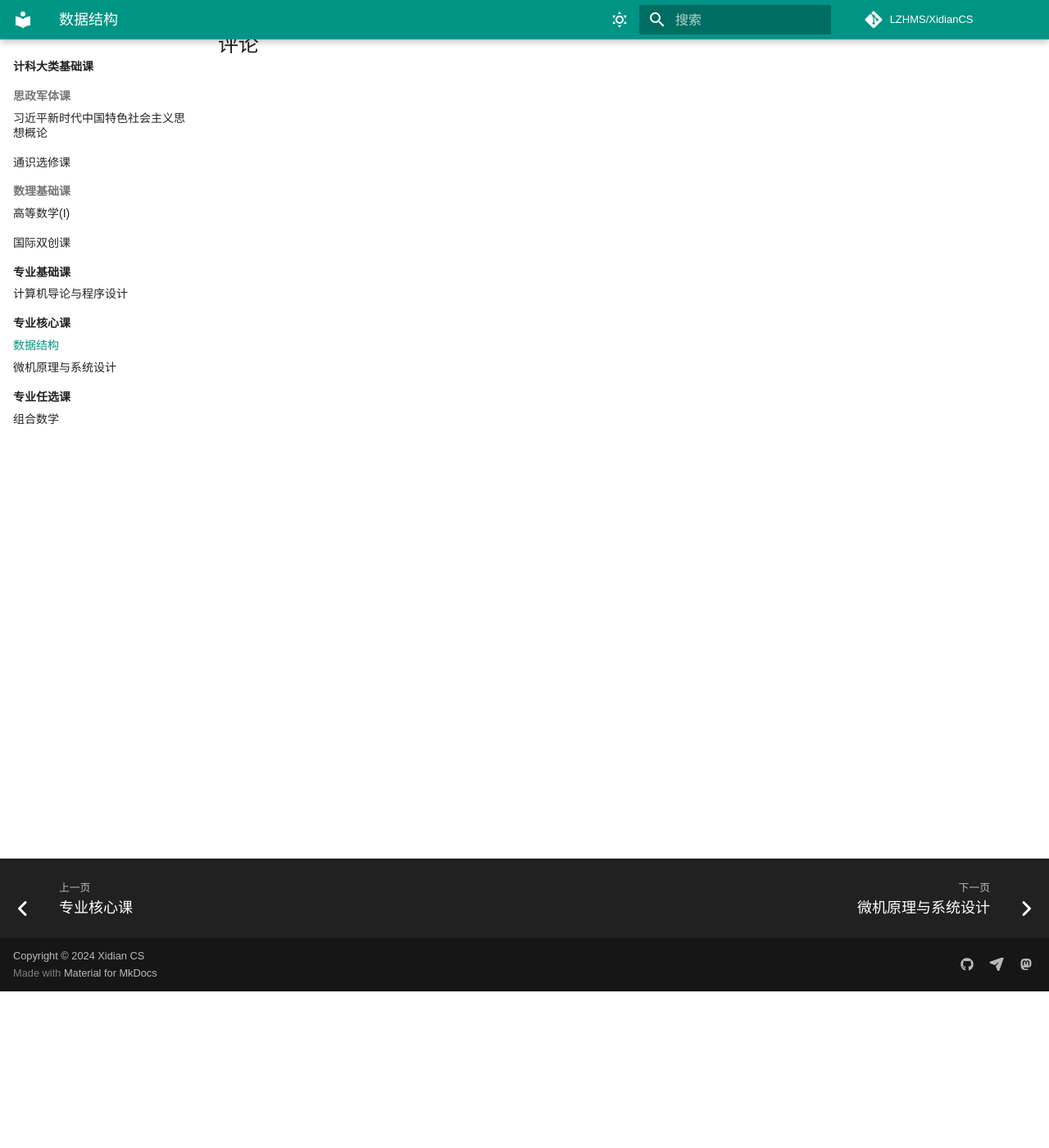
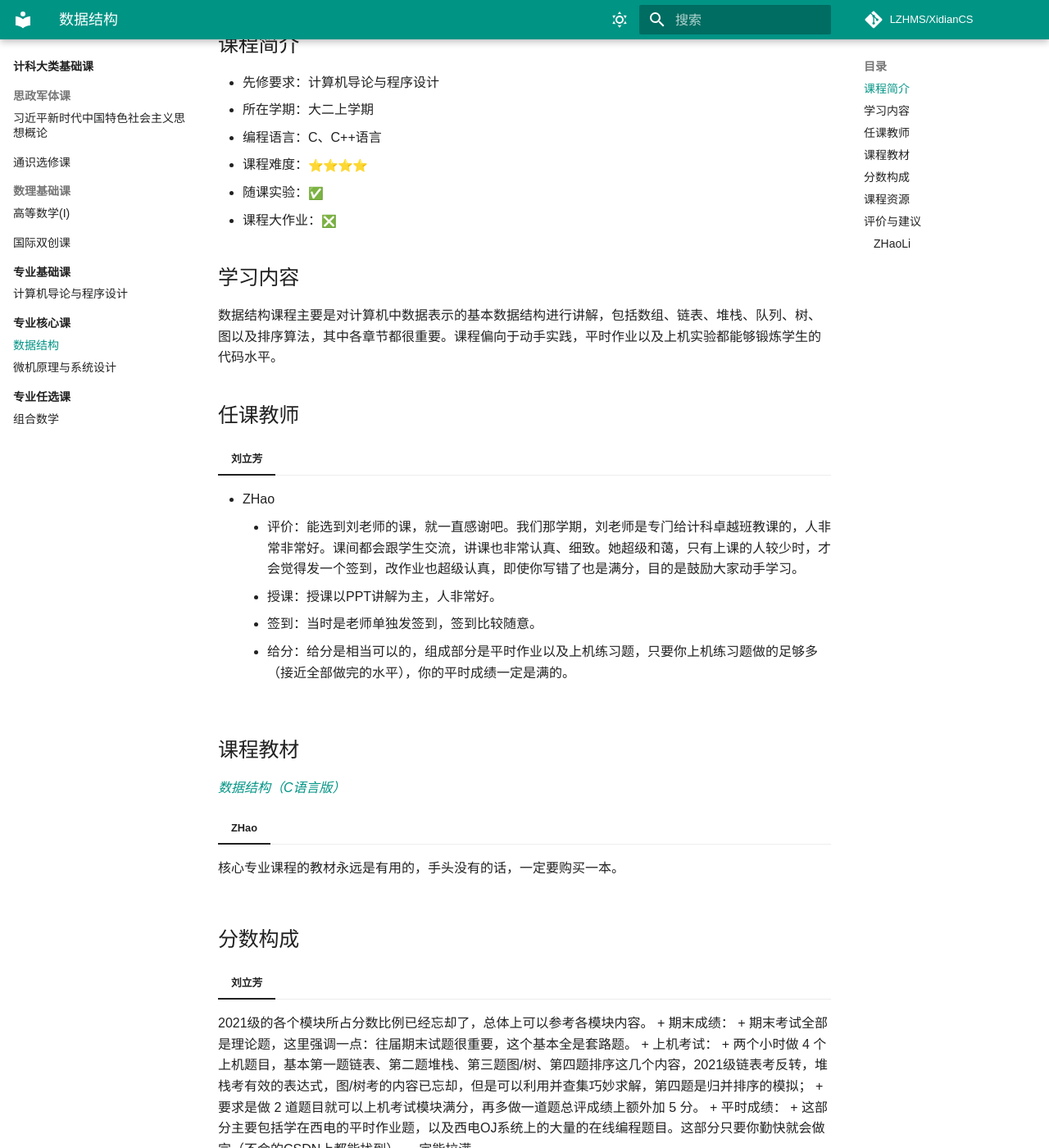
Before and after one commit to LZHMS/XidianCS, an MkDocs documentation site: the page built from docs/CSBasic/ProfCore/DataStructure.md, in a window 1280 px wide and 1400 px high, scrolled down 191 px. Shown: the whole window at 82% size. Built offline with MkDocs 1.6.1 and Material for MkDocs 9.7.7, drawn with Linux system fonts in a browser that asks for light colours; emoji names are drawn with the system emoji font; comment, search, counter and statistics services are not loaded; a style sheet for code colours, icons or effects is not loaded; some of the changed text lies outside the part shown.

Commit message:
update DataStructure

```diff
--- a/docs/CSBasic/ProfCore/DataStructure.md
+++ b/docs/CSBasic/ProfCore/DataStructure.md
@@ -1,4 +1,54 @@
 ---
 comments: true
+contributors: LZHMS
 ---
 # 数据结构
+
+## 课程简介
++ 先修要求：计算机导论与程序设计
++ 所在学期：大二上学期
++ 编程语言：C、C++语言
++ 课程难度：:star::star::star::star:
++ 随课实验：:white_check_mark:
++ 课程大作业：:negative_squared_cross_mark:
+
+## 学习内容
+数据结构课程主要是对计算机中数据表示的基本数据结构进行讲解，包括数组、链表、堆栈、队列、树、图以及排序算法，其中各章节都很重要。课程偏向于动手实践，平时作业以及上机实验都能够锻炼学生的代码水平。
+
+## 任课教师
+
+=== "刘立芳"
+    + ZHao
+        + 评价：能选到刘老师的课，就一直感谢吧。我们那学期，刘老师是专门给计科卓越班教课的，人非常非常好。课间都会跟学生交流，讲课也非常认真、细致。她超级和蔼，只有上课的人较少时，才会觉得发一个签到，改作业也超级认真，即使你写错了也是满分，目的是鼓励大家动手学习。
+        + 授课：授课以PPT讲解为主，人非常好。
+        + 签到：当时是老师单独发签到，签到比较随意。
+        + 给分：给分是相当可以的，组成部分是平时作业以及上机练习题，只要你上机练习题做的足够多（接近全部做完的水平），你的平时成绩一定是满的。
+
+## 课程教材
+
+[*数据结构（C语言版）*](http://www.tup.tsinghua.edu.cn/bookscenter/book_00236807.html)
+
+=== "ZHao"
+
+    核心专业课程的教材永远是有用的，手头没有的话，一定要购买一本。
+
+## 分数构成
+
+=== "刘立芳"
+    2021级的各个模块所占分数比例已经忘却了，总体上可以参考各模块内容。
+    + 期末成绩：
+        + 期末考试全部是理论题，这里强调一点：往届期末试题很重要，这个基本全是套路题。
+    + 上机考试：
+        + 两个小时做 4 个上机题目，基本第一题链表、第二题堆栈、第三题图/树、第四题排序这几个内容，2021级链表考反转，堆栈考有效的表达式，图/树考的内容已忘却，但是可以利用并查集巧妙求解，第四题是归并排序的模拟；
+        + 要求是做 2 道题目就可以上机考试模块满分，再多做一道题总评成绩上额外加 5 分。
+    + 平时成绩：
+        + 这部分主要包括学在西电的平时作业题，以及西电OJ系统上的大量的在线编程题目。这部分只要你勤快就会做完（不会的CSDN上都能找到），一定能拉满。
+
+## 课程资源
++ 课程笔记：[:svg-csdn:西电计科院数据结构期末考试总结](https://blog.csdn.net/weixin_63554791/article/details/134010063)
++ 资源链接：[数据结构习题作业以及上机作业源代码](https://www.alipan.com/s/WLB7Dd3hnCY)
+
+## 评价与建议
+### ZHaoLi
++ 课程评价：数据结构能考多高考多高，高手之间的数据结构分数差距不大，都是满分；由于学分很重，导致高手与再下面的差距很大。
++ 个人建议：多练教材代码、多做上机实验题、多做期末考试题。
```
